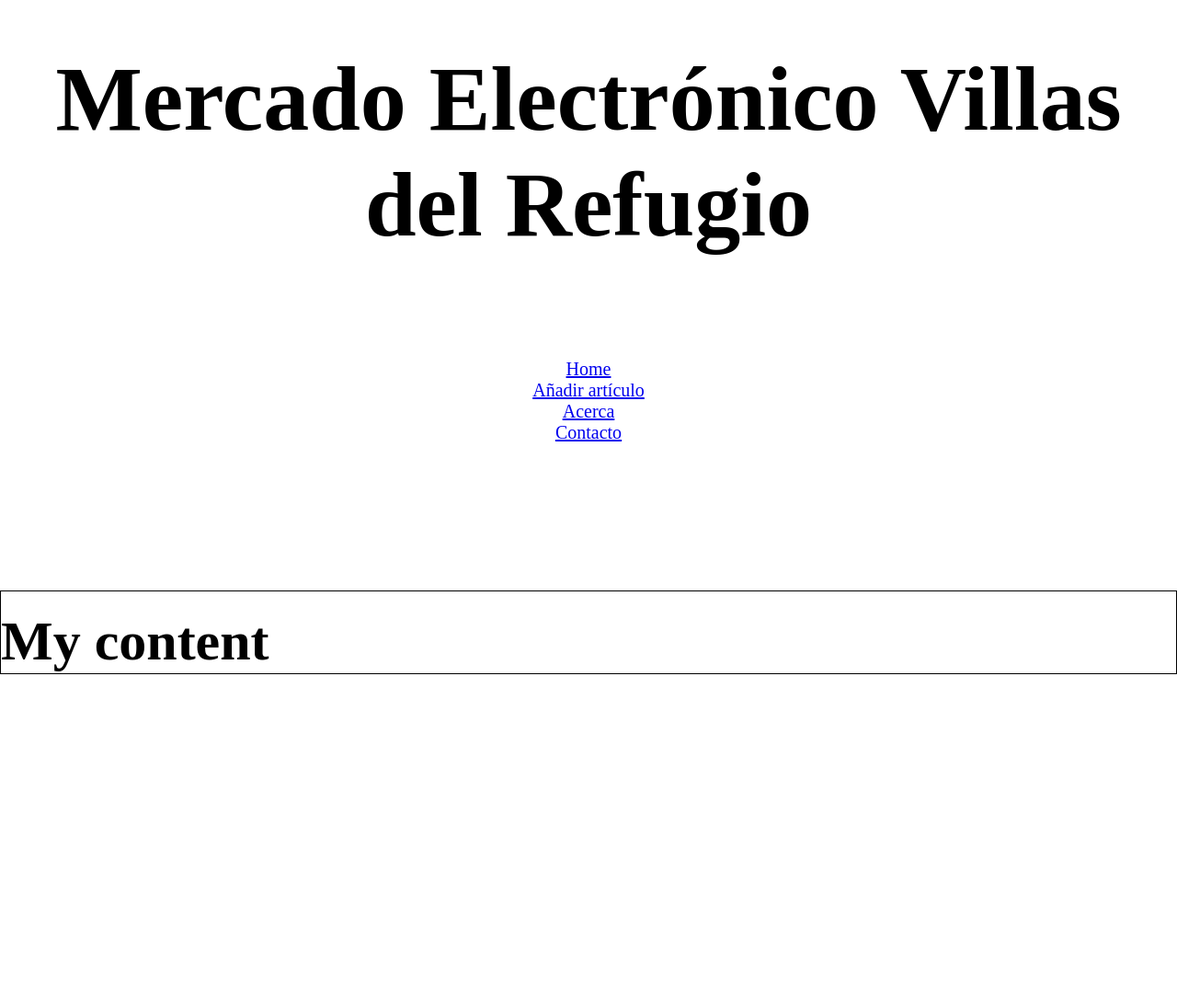
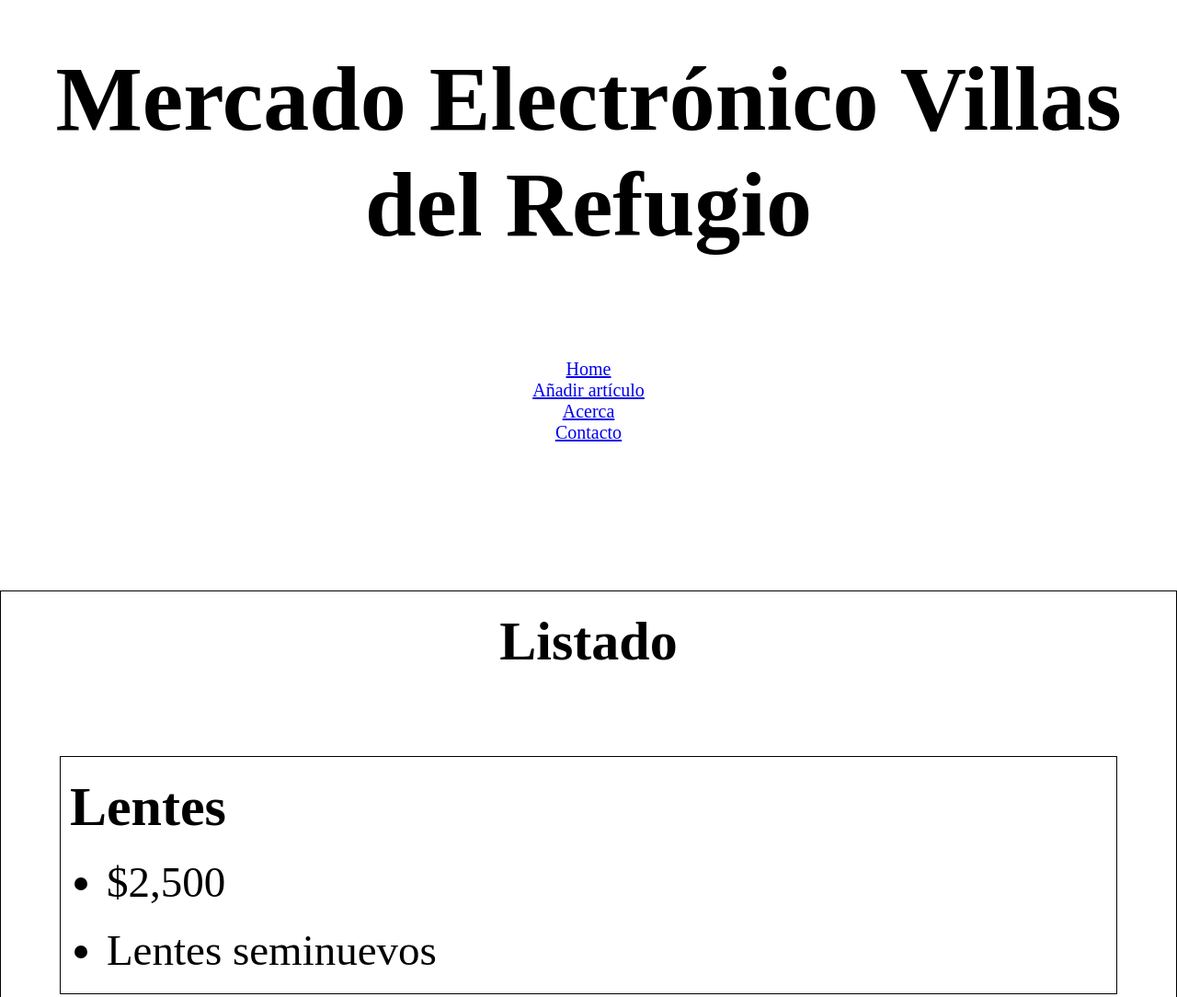
Before and after one commit to er-contreras/local-e-commerce, a website built with webpack: page dist/index.html in a window 1280 px wide. Shown: the top 1084 px of the page at 92% size. Before the commit the page ends 800 px from the top, so only its background shows below. Built offline with nearby package versions, Linux system fonts and the light colour scheme.

Commit message:
Update data generator script

```diff
--- /dev/null
+++ b/src/scripts/add_items.js
@@ -0,0 +1,28 @@
+import data from '../../assets/items.json';
+
+function addItems() {
+  const items = document.querySelector("#items");
+  const dataSize = data.items.length
+
+  for (let i = 0; i < dataSize; i++) {
+    const div = document.createElement("div");
+    const header = document.createElement("h3");
+    const ul = document.createElement("ul");
+    const liPrice = document.createElement("li");
+    const liDescription = document.createElement("li");
+
+    items.appendChild(div);
+    div.setAttribute("class", "item");
+    header.textContent = `${data.items[i].name}`;
+    div.appendChild(header);
+
+    div.appendChild(ul);
+
+    liPrice.textContent = `${data.items[i].price}`;
+    liDescription.textContent = `${data.items[i].description}`;
+    ul.appendChild(liPrice);
+    ul.appendChild(liDescription);
+  }
+}
+
+export default addItems;
--- a/src/scripts/main.js
+++ b/src/scripts/main.js
@@ -1,3 +1,5 @@
 import changeTitleColor from './change-title-color.js';
+import addItems from './add_items.js';
 
+addItems();
 changeTitleColor();
```
Also changed, not shown: dist/index.html.
